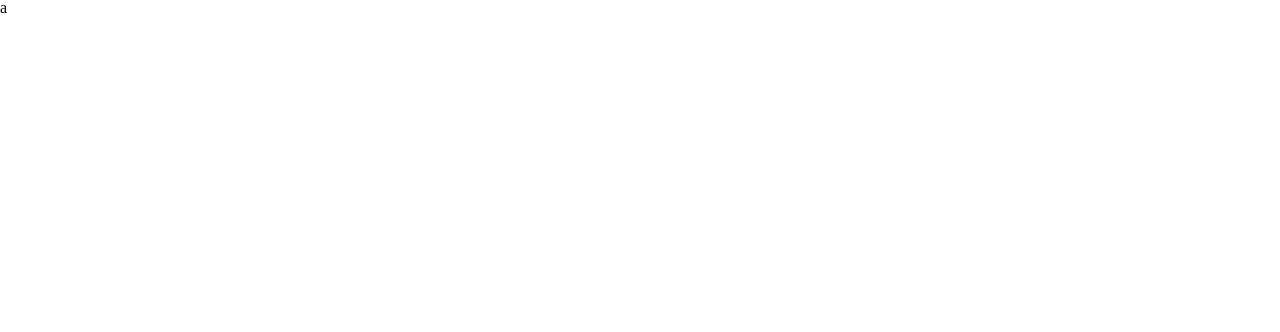
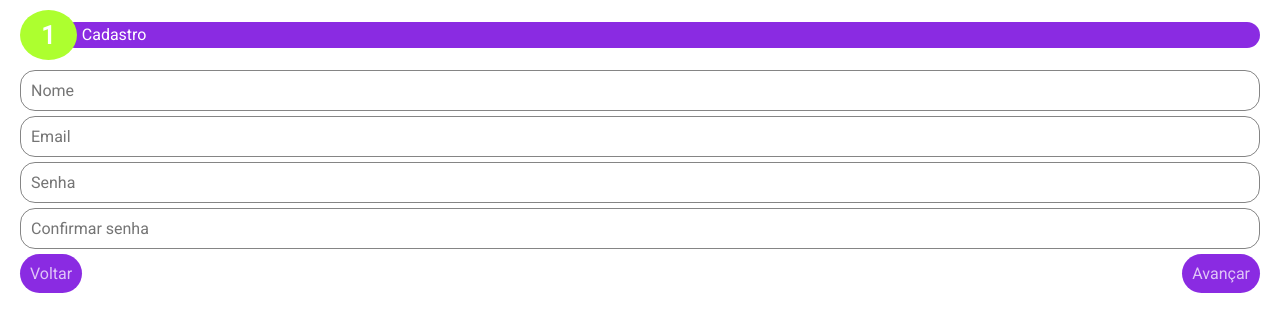
Before and after one commit to FariaSteven/form, a React (Vite) app: page / in a window 1280 px wide. Shown: the top 332 px of the page. Built offline with nearby package versions, Linux system fonts and the light colour scheme.

Commit message:
first page

```diff
--- a/index.html
+++ b/index.html
@@ -2,9 +2,12 @@
 <html lang="en">
   <head>
     <meta charset="UTF-8" />
+    <meta name="viewport" content="width=device-width, initial-scale=1.0" />
     <link rel="icon" type="image/svg+xml" href="/vite.svg" />
-    <meta name="viewport" content="width=device-width, initial-scale=1.0" />
-    <title>Vite + React + TS</title>
+    <link rel="preconnect" href="https://fonts.googleapis.com">
+    <link rel="preconnect" href="https://fonts.gstatic.com" crossorigin>
+    <link href="https://fonts.googleapis.com/css2?family=Poppins:wght@100;400;500;700&family=Roboto:wght@100;300;400&display=swap" rel="stylesheet">
+    <title>Beautiful Form</title>
   </head>
   <body>
     <div id="root"></div>
--- a/package.json
+++ b/package.json
@@ -10,7 +10,10 @@
   },
   "dependencies": {
     "react": "^18.2.0",
-    "react-dom": "^18.2.0"
+    "react-dom": "^18.2.0",
+    "react-dropzone": "^14.2.3",
+    "react-hook-form": "^7.41.1",
+    "react-select": "^5.7.0"
   },
   "devDependencies": {
     "@types/react": "^18.0.26",
--- a/src/App.tsx
+++ b/src/App.tsx
@@ -1,11 +1,10 @@
-import './styles/global.css'
+import SignUp from "./pages/signUp/SignUp";
+import "./styles/global.css";
 
 function App() {
   return (
-    <div>
-      a
-    </div>
-  )
+    <SignUp/>
+  );
 }
 
-export default App
+export default App;
--- /dev/null
+++ b/src/components/step/Step.tsx
@@ -0,0 +1,21 @@
+ import "./step.css";
+
+interface StepConfig {
+  children?: any;
+  step?: Number | any;
+  title?: String
+}
+
+const Step = ({ children, step, title }: StepConfig) => {
+  return (
+    <div className="stepContainer">
+      <div className="stepperContainer">
+        <div className="stepperNumber">{step}</div>
+        <div className="stepperTitle">{title}</div>
+      </div>
+      {children}
+    </div>
+  );
+};
+
+export default Step;
--- /dev/null
+++ b/src/components/step/step.css
@@ -0,0 +1,33 @@
+.stepContainer {
+  padding: 10px 20px;
+}
+
+.stepperContainer {
+  display: flex;
+  align-items: center;
+  width: 100%;
+}
+
+.stepperNumber {
+  display: flex;
+  justify-content: center;
+  align-items: center;
+  width: 60px;
+  height: 50px;
+  border-radius: 50%;
+  font-size: 25px;
+  font-weight: 600;
+  color: #fff;
+  background-color: greenyellow;
+  z-index: 1;
+}
+
+.stepperTitle {
+  background-color: blueviolet;
+  color: #fff;
+  font-weight: 500;
+  padding: 5px 5px 5px 20px;
+  margin-left: -15px;
+  width: 100%;
+  border-radius: 20px;
+}
--- /dev/null
+++ b/src/pages/signUp/SignUp.tsx
@@ -0,0 +1,64 @@
+import React, { useState } from "react";
+import { SubmitHandler, useForm } from "react-hook-form";
+import Step from "../../components/step/Step";
+
+import "./signUp.css";
+
+type Inputs = {
+  name: string;
+  email: string;
+  password: string;
+  confirmPassword: string;
+};
+
+const SignUp = () => {
+  const [step, setStep]: Number | any = useState(1);
+  const [title, setTitle]: String | any = useState('Cadastro');
+
+  const {
+    register,
+    handleSubmit,
+    watch,
+    formState: { errors },
+  } = useForm<Inputs>();
+  const onSubmit: SubmitHandler<Inputs> = (data) => console.log(data);
+
+  const nextStep = (e: Object | any) => {
+    e.preventDefault();
+    setStep(step + 1);
+    setTitle('teste');
+  };
+
+  const previousStep = (e: Object | any) => {
+    e.preventDefault();
+    setStep(step - 1);
+    setTitle('Cadastro');
+  };
+
+  return (
+    <Step step={step} title={title}>
+      <form onSubmit={handleSubmit(onSubmit)}>
+        <input placeholder="Nome" {...register("name")} />
+        <input placeholder="Email" {...register("email", { required: true })} />
+        <input type="password" placeholder="Senha" {...register("password", { required: true })} />
+        <input
+          type="password"
+          placeholder="Confirmar senha"
+          {...register("confirmPassword", { required: true })}
+        />
+        {errors.email && <span>Esse campo é obrigatório</span>}
+        {errors.name && <span>Esse campo é obrigatório</span>}
+        {errors.password && <span>Esse campo é obrigatório</span>}
+        {errors.confirmPassword && <span>Esse campo é obrigatório</span>}
+        {/* <input type="submit" /> */}
+        <div className="formButtons">
+          <button disabled={step > 1 ? false : true} onClick={(e) => previousStep(e)}>Voltar</button>
+          <button onClick={(e) => nextStep(e)}>Avançar</button>
+        </div>
+
+      </form>
+    </Step>
+  );
+};
+
+export default SignUp;
--- /dev/null
+++ b/src/pages/signUp/signUp.css
@@ -0,0 +1,28 @@
+form {
+  display: flex;
+  flex-direction: column;
+  gap: 5px;
+  margin-top: 10px;
+}
+
+form input {
+  border: 1px solid rgba(0, 0, 0, 0.479);
+  padding: 10px;
+  border-radius: 15px;
+  color: rgba(0, 0, 0, 0.726);
+}
+
+form button {
+  background-color: blueviolet;
+}
+
+.formButtons {
+  display: flex;
+  justify-content: space-between;
+}
+
+.formButtons button {
+  padding: 10px;
+  border-radius: 20px;
+  color: rgba(255, 255, 255, 0.726);
+}
--- a/src/styles/global.css
+++ b/src/styles/global.css
@@ -6,6 +6,7 @@
   font-size: 100%;
   vertical-align: baseline;
   background: transparent;
+  font-family: Roboto;
 }
 
 body {
```
Also changed, not shown: 1 other file (tests, documents, lock files or other folders).
